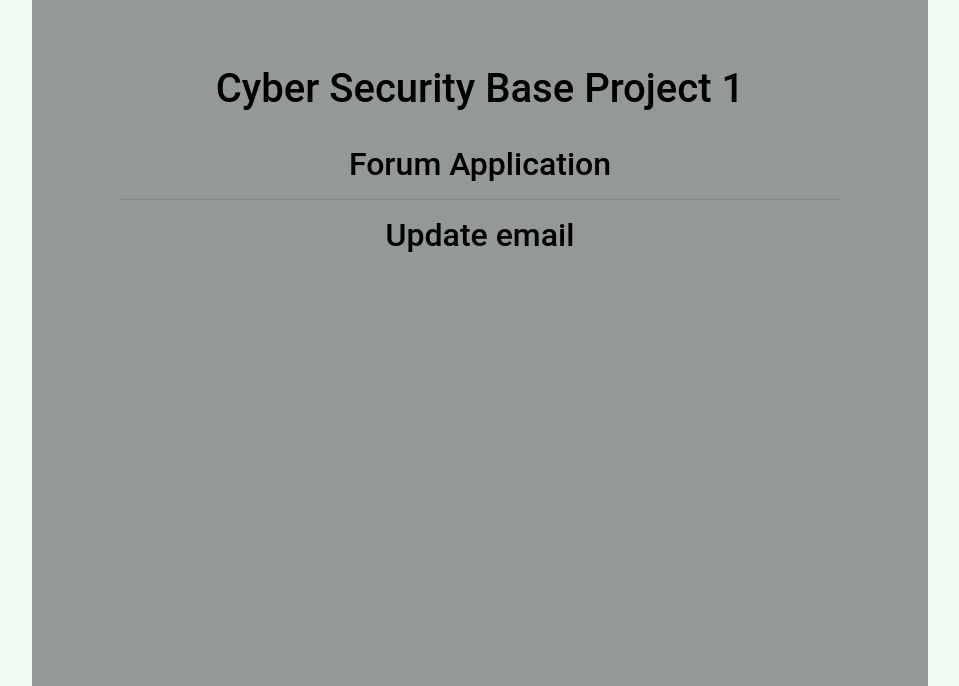
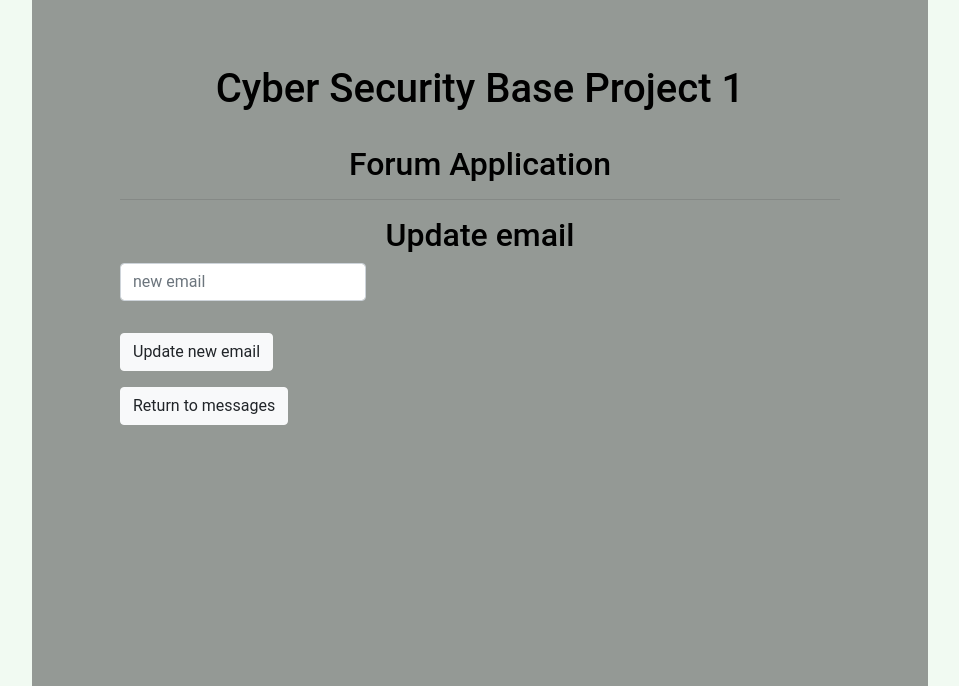
Before and after one commit to mikaelri/CSB-Project-1, a Flask app: page /update in a window 1280 px wide. Shown: the top 686 px of the page, without its empty margins (160-1119 px from the left). Run offline with Flask 3, Linux system fonts and the light colour scheme; some libraries are stand-ins or nearby versions.

Commit message:
add update function and final example flaw

```diff
--- a/routes.py
+++ b/routes.py
@@ -27,8 +27,8 @@ def create_user():
             flash("Username is already taken.")
             return render_template("register.html")
 
-        if not (5 <= len(email) <= 40):
-            flash("email should be between 5-40 characters.")
+        if not (5 <= len(email) <= 50):
+            flash("email should be between 5-50 characters.")
             return render_template("register.html")
 
         if password1 != password2:
@@ -115,6 +115,17 @@ def update():
     if request.method == "GET":
         return render_template("update.html")
 
+    if request.method == "POST":
+        users.check_csrf()
+        user_id = session["user_id"]
+        email = request.form["email"]
+
+        users.update_email(email,user_id)
+        flash("email update succesfully")
+
+        return render_template("/messages.html")
+
+
 @app.route("/logout")
 def logout():
      users.logout()
@@ -151,7 +162,7 @@ def show_admin():
         #users.check_csrf()
         #users.require_role(2)
 
-        user_id = request.form["user_id"]
+        user_id = int(request.form["user_id"])
         username = users.get_username(user_id)
 
         if users.delete_user(user_id):
--- a/templates/messages.html
+++ b/templates/messages.html
@@ -17,7 +17,7 @@
     <div class="text-left">
       <button type="submit" class="btn btn-light mt-3">Add new message</button>
     </div>
-  </form>
+</form>
 
 {% if session.role == 2 %}
 <form class="form-inline" action="/admin" method="GET">
--- a/templates/register.html
+++ b/templates/register.html
@@ -23,7 +23,7 @@
       <input type="text" name="username" id="username" minlength="3" maxlength="25" class="form-control" placeholder="3-25 characters" required></p>
 
       <p><b>email:</b>
-        <input type="text" name="email" id="email" minlength="5" maxlength="40" class="form-control" placeholder="5-40 characters" required></p>
+        <input type="text" name="email" id="email" minlength="5" maxlength="50" class="form-control" placeholder="5-50 characters" required></p>
 
       <p><b>Password:</b>
       <input type="password" name="password1" id="password1" minlength="5" maxlength="25" class="form-control" placeholder="5-25 characters" required></p>
--- a/templates/update.html
+++ b/templates/update.html
@@ -3,6 +3,28 @@
 
 <h2>Update email</h2>
 
+{% with messages = get_flashed_messages() %}
+  {% if messages %}
+    <div class="flash-messages">
+      {% for message in messages %}
+        <div class="alert alert-{{ message[1] }}"><b>{{ message }}</b></div>
+      {% endfor %}
+    </div>
+  {% endif %}
+{% endwith %}
 
+<form class="form-inline" action="/update" method="POST">
+    <div class="text-left">
+        <input type="text" name="email" id="email" class="form-control" placeholder="new email" required></p>
+        <button type="submit" class="btn btn-light mt-3">Update new email</button>
+    </div>
+<input type="hidden" name="csrf_token" value="{{ session.csrf_token }}">
+</form>
+
+<form action="/messages" method="GET">
+    <div class="text-left">
+      <button type="submit" class="btn btn-light mt-3">Return to messages</button>
+    </div>
+  </form><br>
 
 {% endblock %}
```
Also changed, not shown: users.py (+26 -0 lines).
